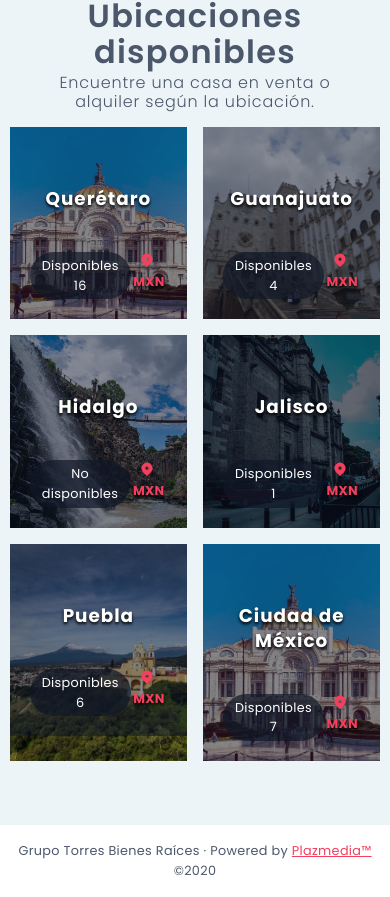
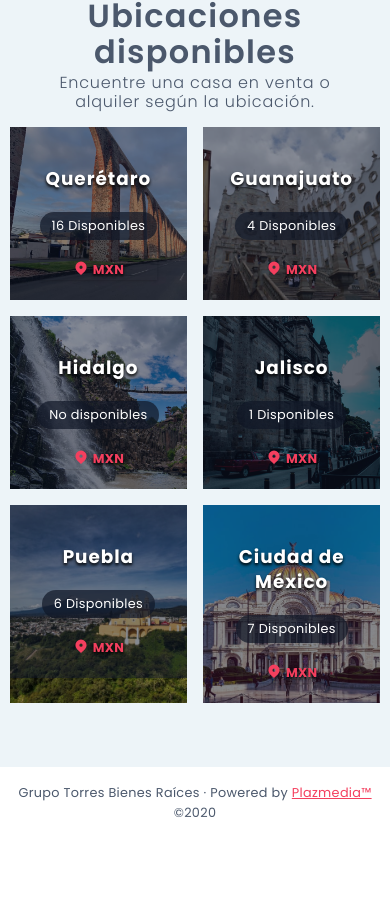
Before and after one commit to plazmediaLab/grupo-torres, a Next.js app: page /home in a window 390 px wide. Shown: the part 3598-4495 px from the top of the page. After the commit the page ends 4437 px from the top, so only its background shows below. Built offline with nearby package versions, Linux system fonts and the light colour scheme.

Commit message:
[UI] Sección Ubicaciones Disponibles terminada

```diff
--- a/components/home/real-state-locations/real-state-locations_content.js
+++ b/components/home/real-state-locations/real-state-locations_content.js
@@ -7,7 +7,7 @@ export default function RealStateLocationsContent() {
       slug: 'QRO',
       available: 16,
       country: 'MXN',
-      image: '/locations/location-available-cmx.jpg'
+      image: '/locations/location-available-qro.jpg'
     },
     {
       name: 'Guanajuato',
--- a/components/home/real-state-locations/real-state-locations_item.js
+++ b/components/home/real-state-locations/real-state-locations_item.js
@@ -1,16 +1,16 @@
 import Image from 'next/image';
+import Link from 'next/link';
 
 export default function RealStateLocationsItem({ item }) {
   const { image, name, available, country } = item;
-  console.log(image);
 
   return (
-    <li className="relative">
-      <article className="relative grid place-items-center p-5 bg-blue-gray-900 bg-opacity-50">
-        <h5 className="text-title-card font-black text-white my-10">{name}</h5>
-        <div className="flex justify-between w-full">
+    <li className="relative hover:shadow-lg">
+      <article className="relative grid place-items-center p-5 bg-blue-gray-900 bg-opacity-50 pointer-events-none">
+        <h5 className="text-title-card font-black text-white my-5 md:my-10">{name}</h5>
+        <div className="flex flex-col md:flex-row space-y-5 md:space-y-0 justify-between w-auto md:w-full">
           <p className="text-white rounded-full py-1 px-3 bg-gray-900 bg-opacity-70">
-            {available > 0 ? `Disponibles ${available}` : 'No disponibles'}
+            {available > 0 ? `${available} Disponibles` : 'No disponibles'}
           </p>
           <p className="font-bold text-rose-500 shadow">
             <svg
@@ -34,6 +34,11 @@ export default function RealStateLocationsItem({ item }) {
           </p>
         </div>
       </article>
+      <Link href={`/real-state?search=${country}&available=${available}`}>
+        <a className="bg-op absolute top-0 left-0 block w-full h-full bg-gradient-to-tl to-gray-300 from-rose-500">
+          {' '}
+        </a>
+      </Link>
       <div className="locations-image-container absolute top-0 w-full h-full">
         <Image alt={image} src={image} layout="fill" objectFit="cover" quality={30} />
       </div>
@@ -45,6 +50,14 @@ export default function RealStateLocationsItem({ item }) {
         p.shadow {
           text-shadow: 0px 2px 3px rgba(0, 0, 0, 0.6), 0px 2px 3px rgba(0, 0, 0, 0.6);
         }
+        a {
+          opacity: 0;
+          z-index: 4;
+          backdrop-filter: blur(5px);
+        }
+        a:hover {
+          opacity: 0.5;
+        }
       `}</style>
     </li>
   );
```
